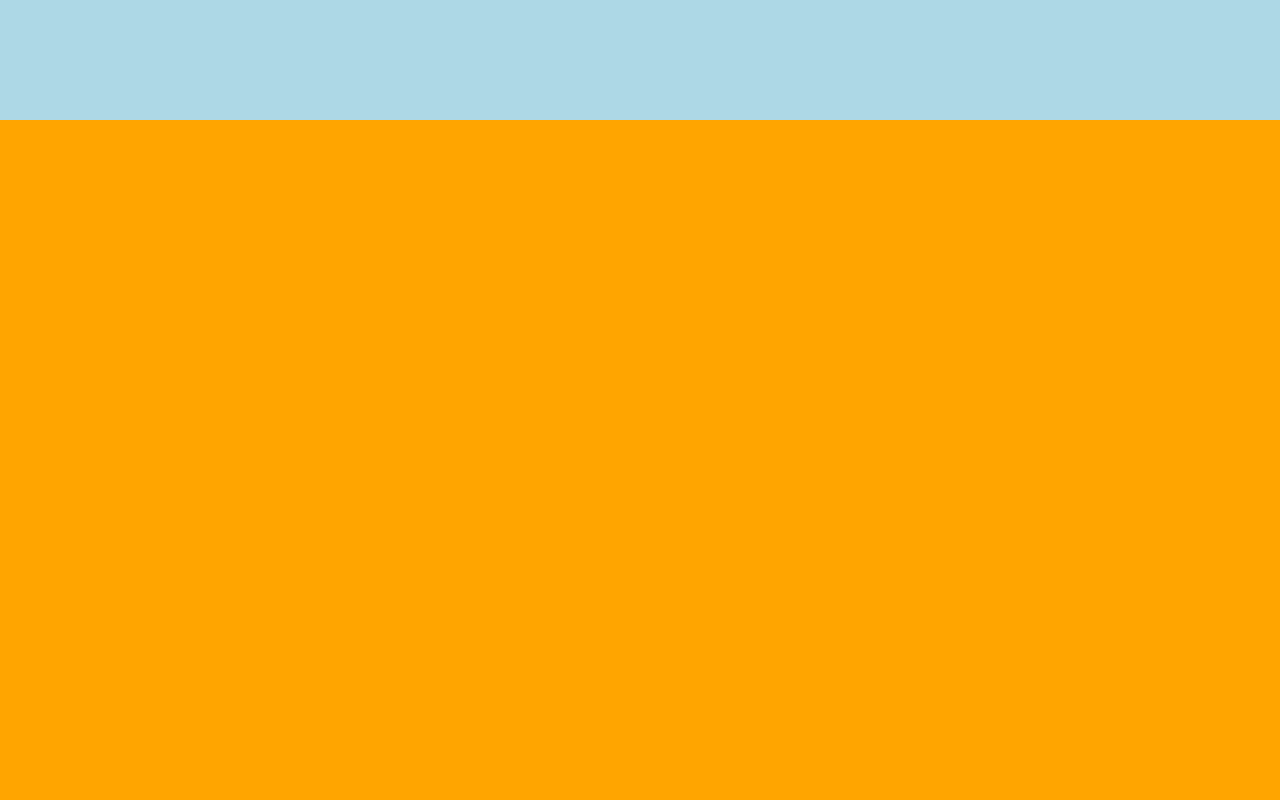
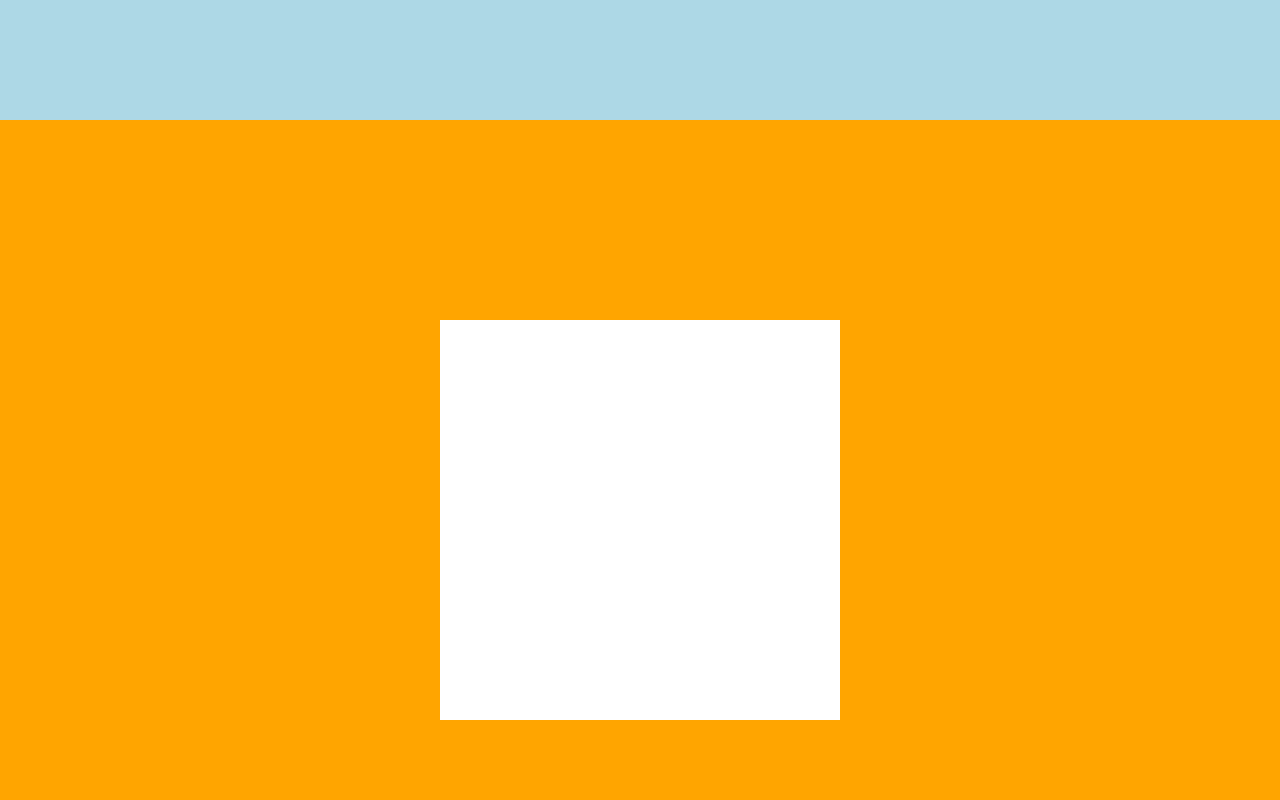
Before and after one commit to yuna-c/react18-tu, a React (Create React App) app: page / in a window 1280 px wide. Shown: the part 680-1480 px from the top of the page. Built offline with nearby package versions, Linux system fonts and the light colour scheme.

Commit message:
기본 스크롤 연동 기능 적용

```diff
--- a/src/components/news/News.jsx
+++ b/src/components/news/News.jsx
@@ -1,5 +1,27 @@
+import { useEffect, useRef } from 'react';
 import './News.scss';
 
 export default function News() {
-  return <section className="News"></section>;
+  const thisEl = useRef(null);
+  const boxEl = useRef(null);
+
+  useEffect(() => {
+    window.addEventListener('scroll', () => {
+      const currentPos = thisEl.current.offsetTop;
+      const scroll = window.scrollY;
+      const modifiedScroll = scroll - currentPos;
+      console.log(modifiedScroll);
+      if (modifiedScroll >= 0) {
+        boxEl.current.style.transform = `rotate(${modifiedScroll}deg)`;
+      } else {
+        boxEl.current.style.transform = `rotate(0deg)`;
+      }
+    });
+  }, []);
+
+  return (
+    <section className="News" ref={thisEl}>
+      <div className="box" ref={boxEl}></div>
+    </section>
+  );
 }
--- a/src/components/news/News.scss
+++ b/src/components/news/News.scss
@@ -5,4 +5,13 @@
   padding: 10vw;
   position: relative;
   overflow: hidden;
+  display: flex;
+  justify-content: center;
+  align-items: center;
+
+  .box {
+    width: 50vh;
+    height: 50vh;
+    background: #fff;
+  }
 }
```
